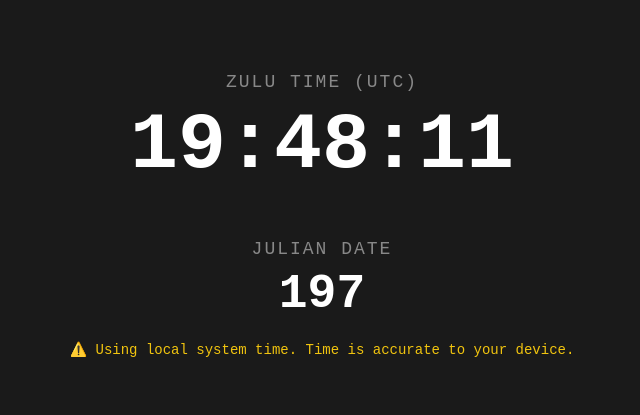
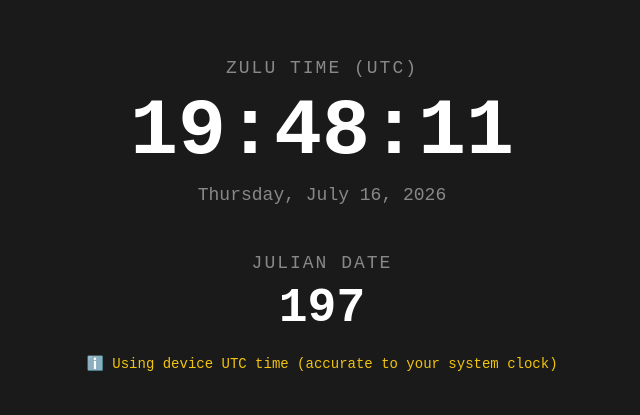
Before and after one commit to rednecktanuki/zulutime, a plain HTML site: page index.html in a window 1280 px wide. Shown: the part 185-600 px from the top of the page, without its empty margins (318-958 px from the left). Drawn offline with Linux system fonts and the light colour scheme; no server answers.

Commit message:
index.html

```diff
--- a/index.html
+++ b/index.html
@@ -44,8 +44,14 @@
         .time {
             font-size: 80px;
             color: white;
+            margin-bottom: 8px;
+            font-weight: bold;
+        }
+
+        .date {
+            color: #888888;
+            font-size: 18px;
             margin-bottom: 48px;
-            font-weight: bold;
         }
 
         .julian-label {
@@ -72,6 +78,7 @@
     <div class="container">
         <div class="label">ZULU TIME (UTC)</div>
         <div class="time" id="zuluTime">Loading...</div>
+        <div class="date" id="zuluDate">Loading...</div>
 
         <div class="julian-label">JULIAN DATE</div>
         <div class="julian-date" id="julianDate">---</div>
@@ -79,61 +86,70 @@
     </div>
 
     <script>
+        // ============================================================
+        // 🔥 FIXED: ALWAYS uses UTC time, never local time
+        // ============================================================
+
         let serverTimeOffset = 0;
+        let usingServerTime = false;
 
-        // Try multiple time APIs for reliability
+        // Try to sync with time server
         async function syncTimeWithServer() {
-            const apis = [
-                // Option 1: Time API (most reliable)
-                async () => {
+            try {
                 const response = await fetch('https://timeapi.io/api/Time/current/zone?timeZone=UTC');
                 const data = await response.json();
-                    return new Date(data.dateTime);
-                },
-                // Option 2: World Time API
-                async () => {
-                    const response = await fetch('https://worldtimeapi.org/api/timezone/Etc/UTC');
-                    const data = await response.json();
-                    return new Date(data.utc_datetime);
-                }
-            ];
-
-            for (const api of apis) {
-                try {
-                    const serverDateTime = await api();
+                const serverDateTime = new Date(data.dateTime);
                 serverTimeOffset = serverDateTime.getTime() - Date.now();
+                usingServerTime = true;
                 document.getElementById('statusMessage').textContent = '✅ Time synchronized with server';
                 document.getElementById('statusMessage').style.color = '#2ecc71';
                 return serverDateTime;
             } catch (error) {
-                    console.warn('API failed, trying next...', error);
+                console.warn('Server sync failed, using device UTC time', error);
+                document.getElementById('statusMessage').textContent = 'ℹ️ Using device UTC time (accurate to your system clock)';
+                document.getElementById('statusMessage').style.color = '#f1c40f';
+                serverTimeOffset = 0;
+                usingServerTime = false;
+                return new Date();
             }
         }
 
-            // If all APIs fail, use local time
-            document.getElementById('statusMessage').textContent = '⚠️ Using local system time. Time is accurate to your device.';
-            document.getElementById('statusMessage').style.color = '#f1c40f';
-            serverTimeOffset = 0;
+        function getAccurateTime() {
+            // If server sync worked, use corrected time
+            if (usingServerTime) {
+                return new Date(Date.now() + serverTimeOffset);
+            }
+            // Otherwise, use device time but FORCE UTC
             return new Date();
         }
 
-        function getAccurateTime() {
-            return new Date(Date.now() + serverTimeOffset);
-        }
-
         function updateDisplay() {
-            // Get the current accurate time (UTC-based)
+            // Get the current time
             const now = getAccurateTime();
 
-            // --- ZULU TIME (UTC) - ALWAYS use getUTCHours() ---
+            // ============================================================
+            // 🔥 CRITICAL: ALWAYS use getUTCHours() NOT getHours()
+            // ============================================================
             const utcHours = String(now.getUTCHours()).padStart(2, '0');
             const utcMinutes = String(now.getUTCMinutes()).padStart(2, '0');
             const utcSeconds = String(now.getUTCSeconds()).padStart(2, '0');
+
+            // Display time
             document.getElementById('zuluTime').textContent = `${utcHours}:${utcMinutes}:${utcSeconds}`;
 
-            // --- JULIAN DATE (Day of Year) - based on UTC date ---
-            // This ensures the Julian date changes at UTC midnight, not local midnight
-            const startOfYear = new Date(Date.UTC(now.getUTCFullYear(), 0, 0));
+            // Display date (Thursday, July 16, 2026 format)
+            const days = ['Sunday', 'Monday', 'Tuesday', 'Wednesday', 'Thursday', 'Friday', 'Saturday'];
+            const months = ['January', 'February', 'March', 'April', 'May', 'June', 'July', 'August', 'September', 'October', 'November', 'December'];
+            const dayName = days[now.getUTCDay()];
+            const monthName = months[now.getUTCMonth()];
+            const day = now.getUTCDate();
+            const year = now.getUTCFullYear();
+            document.getElementById('zuluDate').textContent = `${dayName}, ${monthName} ${day}, ${year}`;
+
+            // ============================================================
+            // 🔥 JULIAN DATE: Based on UTC date, not local date
+            // ============================================================
+            const startOfYear = new Date(Date.UTC(year, 0, 0));
             const diff = now - startOfYear;
             const dayOfYear = Math.floor(diff / (1000 * 60 * 60 * 24));
             document.getElementById('julianDate').textContent = String(dayOfYear).padStart(3, '0');
```
Lines whose indentation alone changed are shown as unchanged.
